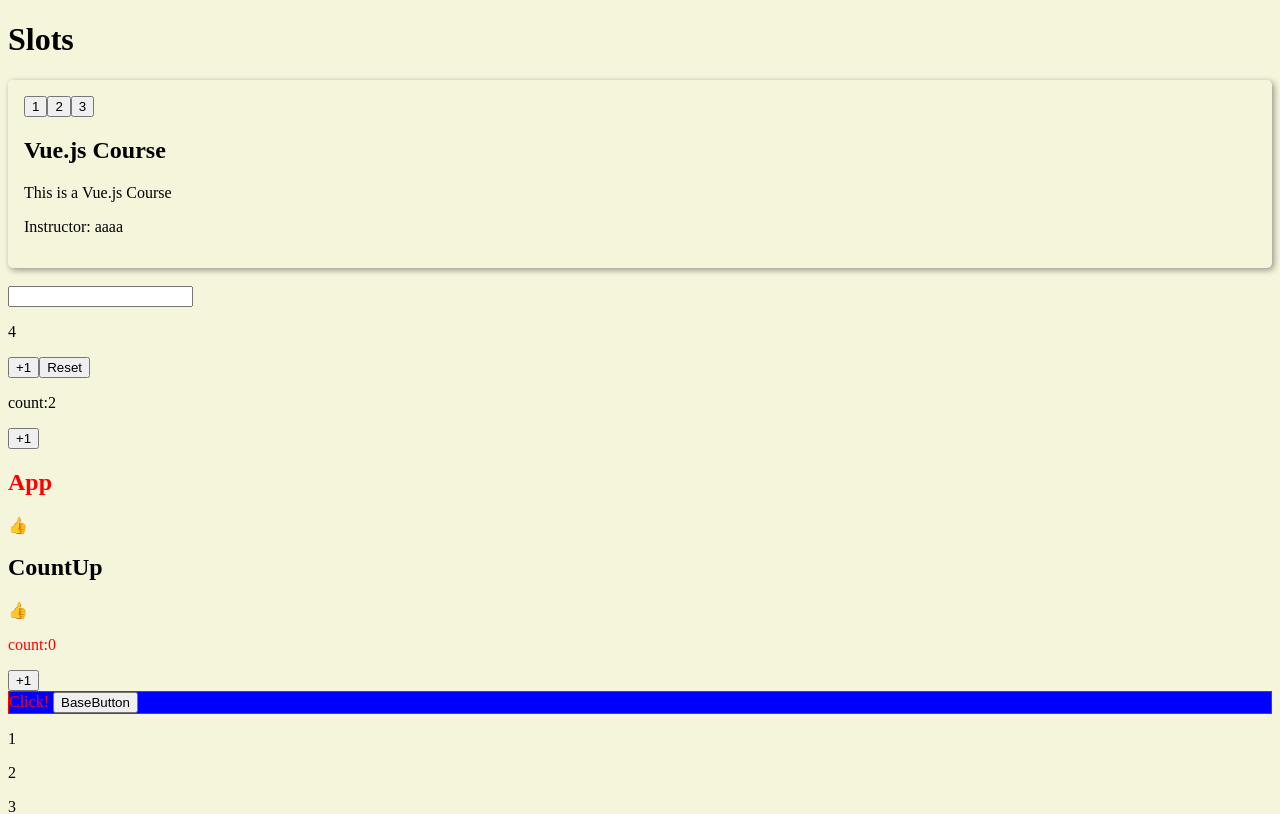
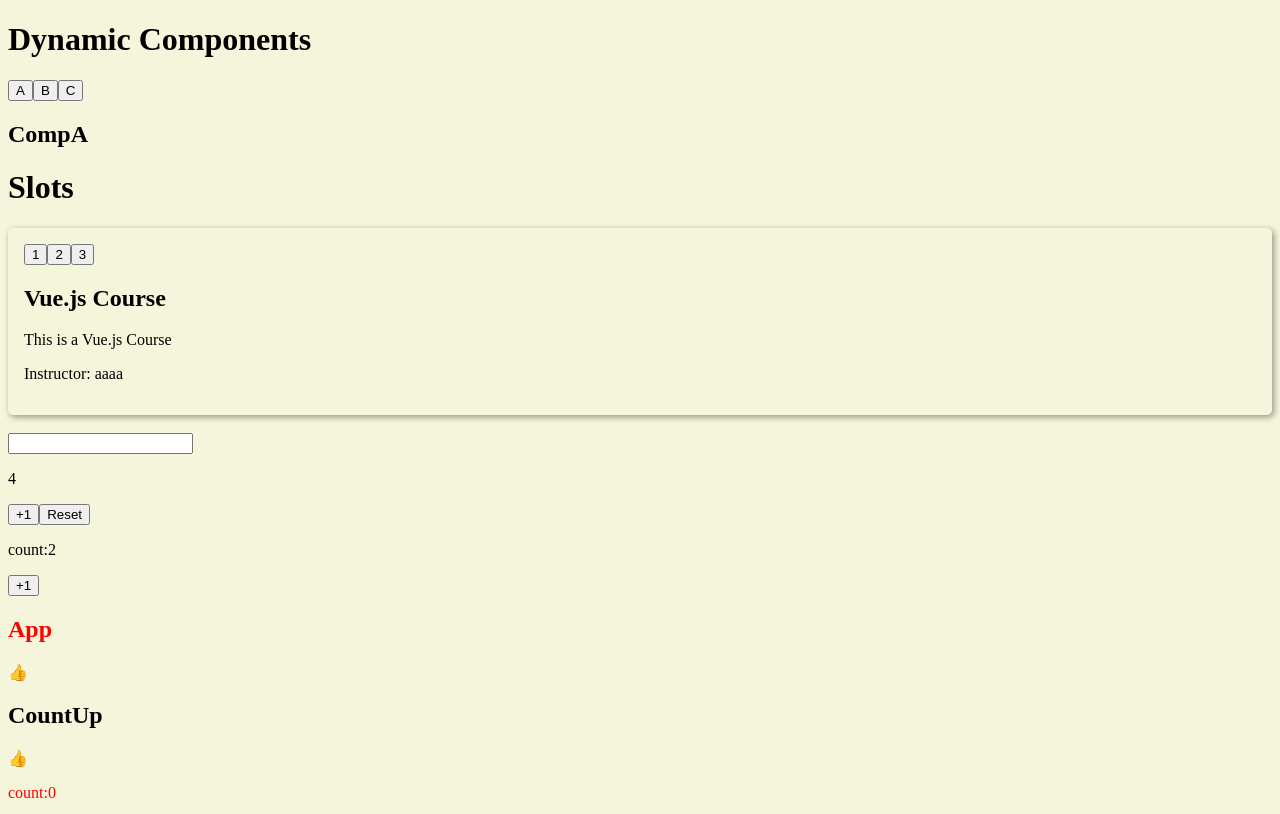
Before and after one commit to reo0306/vue-practise, a Vue app in the folder vue-lesson/: page / in a window 1280 px wide. Shown: the top 814 px of the page. Built offline with nearby package versions, Linux system fonts and the light colour scheme; the HTML template or start-up script is replaced by a standard one.

Commit message:
add dynamic componets

```diff
--- a/vue-lesson/src/App.vue
+++ b/vue-lesson/src/App.vue
@@ -4,6 +4,9 @@ import BaseButton from '@/components/BaseButton.vue';
 import ShowCount from '@/components/ShowCount.vue';
 import ResetButton from '@/components/ResetButton.vue';
 import BaseCard from '@/components/BaseCard.vue';
+import CompA from '@/components/CompA.vue';
+import CompB from '@/components/CompB.vue';
+import CompC from '@/components/CompC.vue';
 import { ref, reactive, computed, watchEffect, watch, useTemplateRef, onMounted } from 'vue';
 
 const title = ref('Vue.js Course');
@@ -138,9 +141,17 @@ onMounted(() => {
   userInput1.value
 });
 
+const currentComp = ref(CompA);
 </script>
 
 <template>
+  <!-- Dynamic Components -->
+  <h1>Dynamic Components</h1>
+  <button @click="currentComp = CompA">A</button>
+  <button @click="currentComp = CompB">B</button>
+  <button @click="currentComp = CompC">C</button>
+  <component :is="currentComp"/>
+
   <!-- Propsとは違う方法（タグごと渡す） -->
   <h1>Slots</h1>
   <BaseCard>
--- /dev/null
+++ b/vue-lesson/src/components/CompA.vue
@@ -0,0 +1,3 @@
+<template>
+  <h2>CompA</h2>
+</template>
--- /dev/null
+++ b/vue-lesson/src/components/CompB.vue
@@ -0,0 +1,3 @@
+<template>
+  <h2>CompB</h2>
+</template>
--- /dev/null
+++ b/vue-lesson/src/components/CompC.vue
@@ -0,0 +1,3 @@
+<template>
+  <h2>CompC</h2>
+</template>
```
